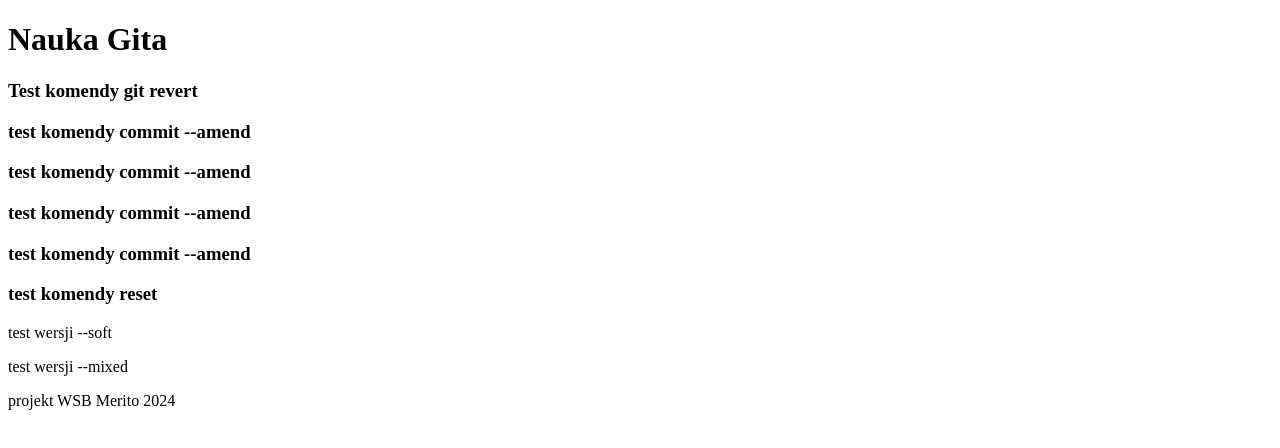
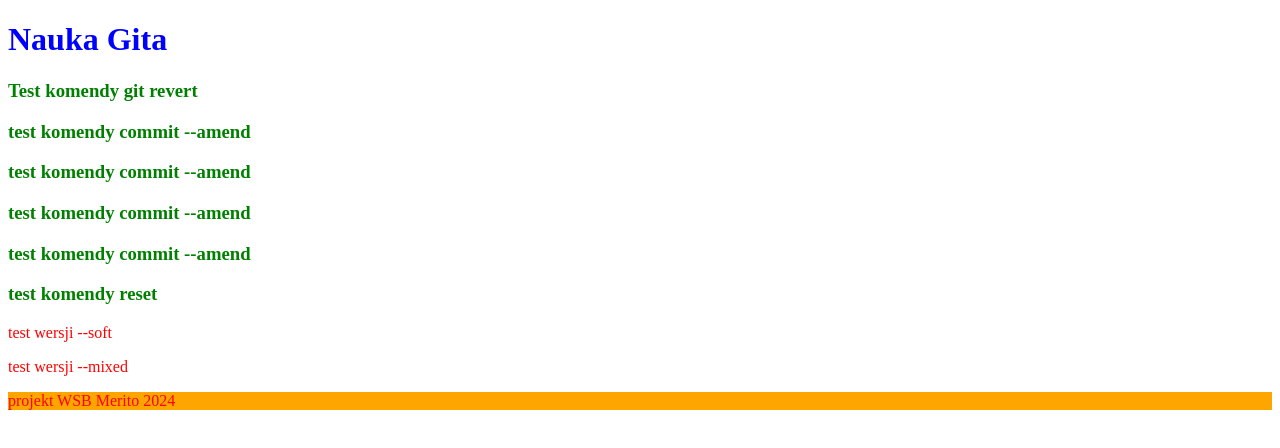
Before and after one commit to magdamadej/WZ-INLN3-hyb-wszyscy, a plain HTML site: page index.html in a window 1280 px wide. Drawn offline with Linux system fonts and the light colour scheme.

Commit message:
zmien css dla elementow na stronie
zmien css elementu h1

zmien css elementu h3

zmien css elementu p

zmien css elementu footer

```diff
--- a/index.html
+++ b/index.html
@@ -4,6 +4,24 @@
     <meta charset="UTF-8">
     <meta name="viewport" content="width=device-width, initial-scale=1.0">
     <title>Nauka Gita</title>
+
+    <style>
+        h1 {
+            color: blue;
+        }
+
+        h3 {
+            color: green;
+        }
+
+        p {
+            color: red;
+        }
+
+        footer {
+            background-color: orange;
+        }
+    </style>
 </head>
 <body>
     <h1>Nauka Gita</h1>
```
